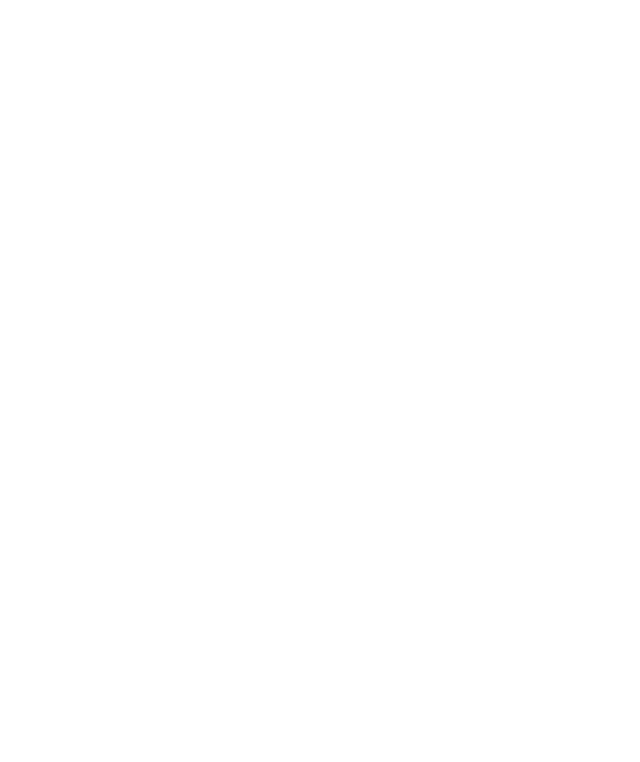
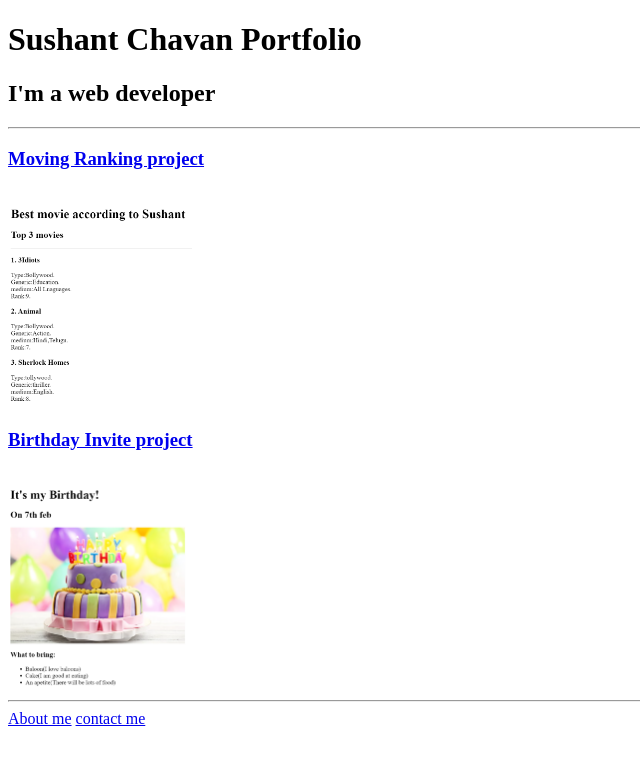
Before and after one commit to Sushantchavan945/html-portfolio, a plain HTML site: page index.html in a window 1280 px wide. Shown: the whole page, without its empty margins (0-640 px from the left). Drawn offline with Linux system fonts and the light colour scheme.

Commit message:
index.html

```diff
--- a/index.html
+++ b/index.html
@@ -1,15 +1,45 @@
-<!-- TODO 1: Create the HTML Boilerplate -->
+<!DOCTYPE html>
+<html lang="en-">
 
-<!-- TODO 2: Add Your previous projects' HTML into the public folder -->
+    <head>
+        <meta charset="UTF-8">
+    <meta name="viewport" content="width=device-width, initial-scale=1.0">
+    <title>My Web Page</title>
+    <link rel="stylesheet" href="styles.css"> <!-- Optional: Link to external CSS file -->
+    </head>
+    <h1>Sushant Chavan Portfolio</h1>
+    <h2>I'm a web developer</h2>
+    <hr />
+    <h3><a href="./public/movie_ranking.html">Moving Ranking project</a></h3>
+    <br>
+    <img src="./movie_ranking.png" height="200">
+    <br>
+    <h3><a href="./public/birthday_invite.html">Birthday Invite project</a></h3>
+    <br>
+    <img src="./Birthday_invite.png" height="200">
+    <hr>
+    <a href="./public/about.html">About me</a>
+    <a href="./public/contact.html">contact me</a>
+    <body>
 
-<!-- TODO 3: Take screenshots of your project previews and add the images to the images folder -->
+    </body>
 
-<!-- TODO 4: Add titles/subtitles etc. -->
 
-<!-- TODO 5: Add a link to the project pages -->
 
-<!-- TODO 6: Add images to show the project previews
-HINT for TODO 6: You can use the height attribute set to 200 to make the image smaller:
-https://developer.mozilla.org/en-US/docs/Web/HTML/Element/img#attr-height -->
 
-<!-- TODO 7: Add the Contact Me and About Me page links -->
+
+
+
+
+
+
+
+
+
+
+
+
+
+
+
+</html>
```
